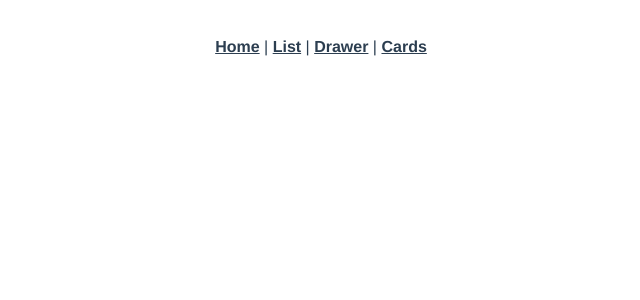
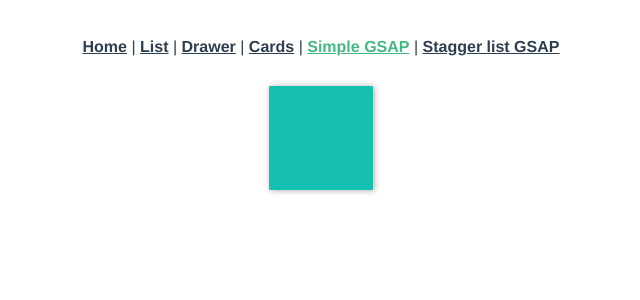
Before and after one commit to markoboras0712/Vue-Animations, a Vue app: page /simple in a window 1280 px wide. Shown: the top 300 px of the page, without its empty margins (319-959 px from the left). Built offline with nearby package versions, Linux system fonts and the light colour scheme.

Commit message:
gsap-simple-stagger

```diff
--- a/package.json
+++ b/package.json
@@ -9,6 +9,7 @@
   },
   "dependencies": {
     "core-js": "^2.6.5",
+    "gsap": "^3.6.1",
     "velocity-animate": "^1.5.2",
     "vue": "^2.6.10",
     "vue-router": "^3.0.3"
--- a/src/App.vue
+++ b/src/App.vue
@@ -4,7 +4,9 @@
       <router-link to="/">Home</router-link> |
       <router-link to="/list">List</router-link> |
       <router-link to="/drawer">Drawer</router-link> |
-      <router-link to="/cards">Cards</router-link>
+      <router-link to="/cards">Cards</router-link> |
+      <router-link to="/simple">Simple GSAP</router-link> |
+      <router-link to="/stagger">Stagger list GSAP</router-link>
     </div>
     <transition name="slide-fade" mode="out-in">
       <router-view />
--- a/src/router.js
+++ b/src/router.js
@@ -38,6 +38,18 @@
       name: 'cards',
       component: () =>
         import(/* webpackChunkName: "list" */ './views/Cards.vue')
+    },
+    {
+      path: '/simple',
+      name: 'simple',
+      component: () =>
+        import(/* webpackChunkName: "simple" */ './views/Simple.vue')
+    },
+    {
+      path: '/stagger',
+      name: 'stagger',
+      component: () =>
+        import(/* webpackChunkName: "stagger" */ './views/Stagger.vue')
     }
   ]
 });
--- /dev/null
+++ b/src/views/Simple.vue
@@ -0,0 +1,38 @@
+<template>
+  <transition appear @before-enter="beforeEnter" @enter="enter" :css="false">
+    <div class="card"></div>
+  </transition>
+</template>
+
+<script>
+import gsap from 'gsap'
+export default {
+  methods: {
+    beforeEnter(el) {
+      el.style.opacity = 0
+      el.style.transform = 'scale(0,0)'
+    },
+    enter(el, done) {
+      gsap.to(el,{
+          duration: 1,
+          opacity: 1,
+          scale: 1,
+          ease: 'bounce.out',
+          onComplete: done
+      })
+    }
+  }
+}
+</script>
+
+<style scoped>
+.card {
+  display: block;
+  margin: 0 auto 0 auto;
+  height: 6.5em;
+  width: 6.5em;
+  border-radius: 1%;
+  background-color: #16c0b0;
+  box-shadow: 0.08em 0.03em 0.4em #ababab;
+}
+</style>
--- /dev/null
+++ b/src/views/Stagger.vue
@@ -0,0 +1,58 @@
+<template>
+  <div id="container">
+    <div v-for="card in cards" :key="card.id" class="card"></div>
+  </div>
+</template>
+
+<script>
+import gsap from 'gsap'
+
+export default {
+  data() {
+    return {
+      cards: [
+        { id: 1298 },
+        { id: 8748 },
+        { id: 4919 },
+        { id: 5527 },
+        { id: 9428 },
+        { id: 7103 }
+      ]
+    }
+  },
+  mounted() {
+    gsap.from('.card', {
+      duration: 0.5,
+      opacity: 0,
+      scale: 0,
+      y: 200,
+      ease: 'power1',
+      stagger: {
+        from: 'edges', // edges od kraja krene
+        each: 0.5
+      }
+      //normal je stagger: 0.5
+    })
+  }
+}
+</script>
+
+<style scoped>
+#container {
+  display: flex;
+  flex-direction: row;
+  flex-wrap: wrap;
+  justify-content: space-evenly;
+}
+
+.card {
+  height: 6.5em;
+  width: 6.5em;
+  border-radius: 1%;
+  background-color: #16c0b0;
+  box-shadow: 0.08em 0.03em 0.4em #ababab;
+  padding-top: 1em;
+  margin-top: 0.5em;
+  margin-right: 0.5em;
+}
+</style>
```
Also changed, not shown: 1 other file (tests, documents, lock files or other folders).
